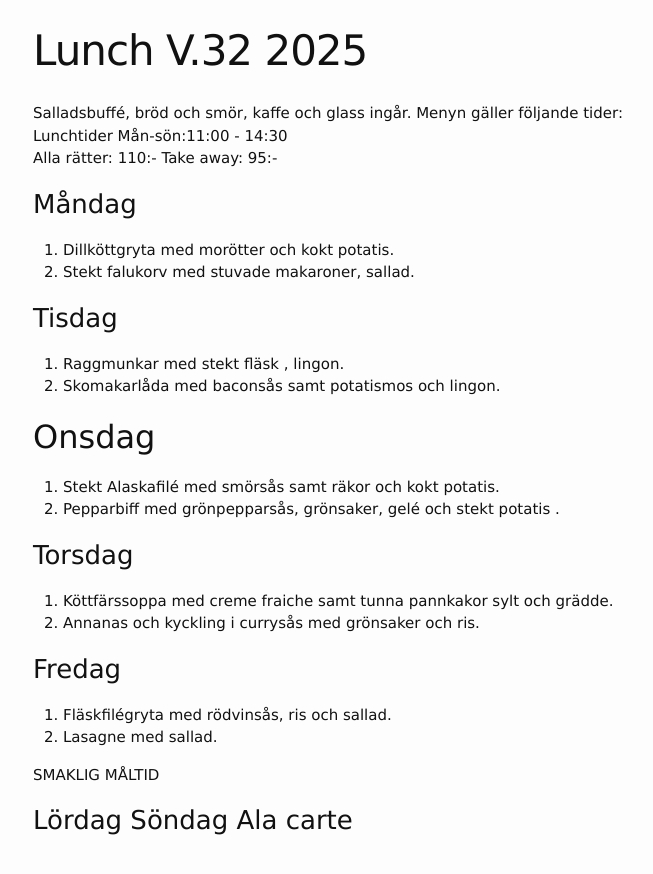
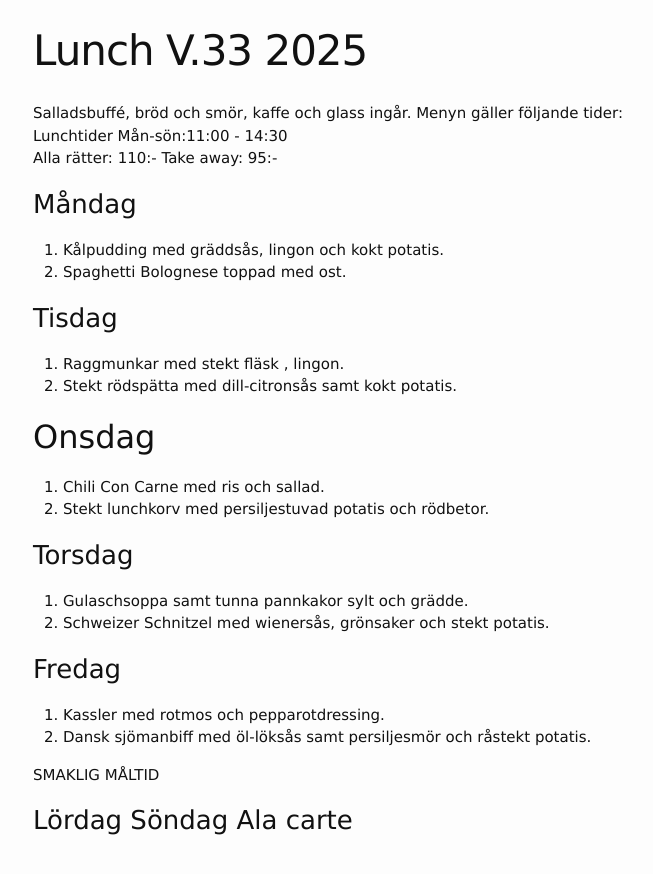
Before and after one commit to FarInn62/farinn62.github.io, a Jekyll site: the page built from lunch.md, in a window 1280 px wide. Shown: the top 874 px of the page, without its empty margins (237-890 px from the left). Built offline with Jekyll 4.4.1, drawn with Linux system fonts in a browser that asks for light colours.

Commit message:
Update lunch.md

```diff
--- a/lunch.md
+++ b/lunch.md
@@ -1,6 +1,6 @@
 ---
 layout: foodmenu
-title: Lunch V.32 2025
+title: Lunch V.33 2025
 permalink: /lunch/
 published: true
 ---
@@ -11,27 +11,27 @@ Alla rätter: 110:- Take away: 95:-
 
 ### Måndag
 
-1. Dillköttgryta med morötter och kokt potatis.
-2. Stekt falukorv med stuvade makaroner, sallad.
+1. Kålpudding med gräddsås, lingon och kokt potatis.
+2. Spaghetti Bolognese toppad med ost.
 
 ### Tisdag
 
 1. Raggmunkar med stekt fläsk , lingon.
-2. Skomakarlåda med baconsås samt potatismos och lingon.
+2. Stekt rödspätta med dill-citronsås samt kokt potatis.
 
 ## Onsdag
-1. Stekt Alaskafilé med smörsås samt räkor och kokt potatis.
-2. Pepparbiff med grönpepparsås, grönsaker, gelé och stekt potatis .
+1. Chili Con Carne med ris och sallad.
+2. Stekt lunchkorv med persiljestuvad potatis och rödbetor.
 
 ### Torsdag
 
-1. Köttfärssoppa med creme fraiche samt tunna pannkakor sylt och grädde.
-2. Annanas och kyckling i currysås med grönsaker och ris.
+1. Gulaschsoppa samt tunna pannkakor sylt och grädde.
+2. Schweizer Schnitzel med wienersås, grönsaker och stekt potatis.
 
 ### Fredag
 
-1. Fläskfilégryta med rödvinsås, ris och sallad.
-2. Lasagne med sallad.
+1. Kassler med rotmos och pepparotdressing.
+2. Dansk sjömanbiff med öl-löksås samt persiljesmör och råstekt potatis.
 
 SMAKLIG MÅLTID
 
```
